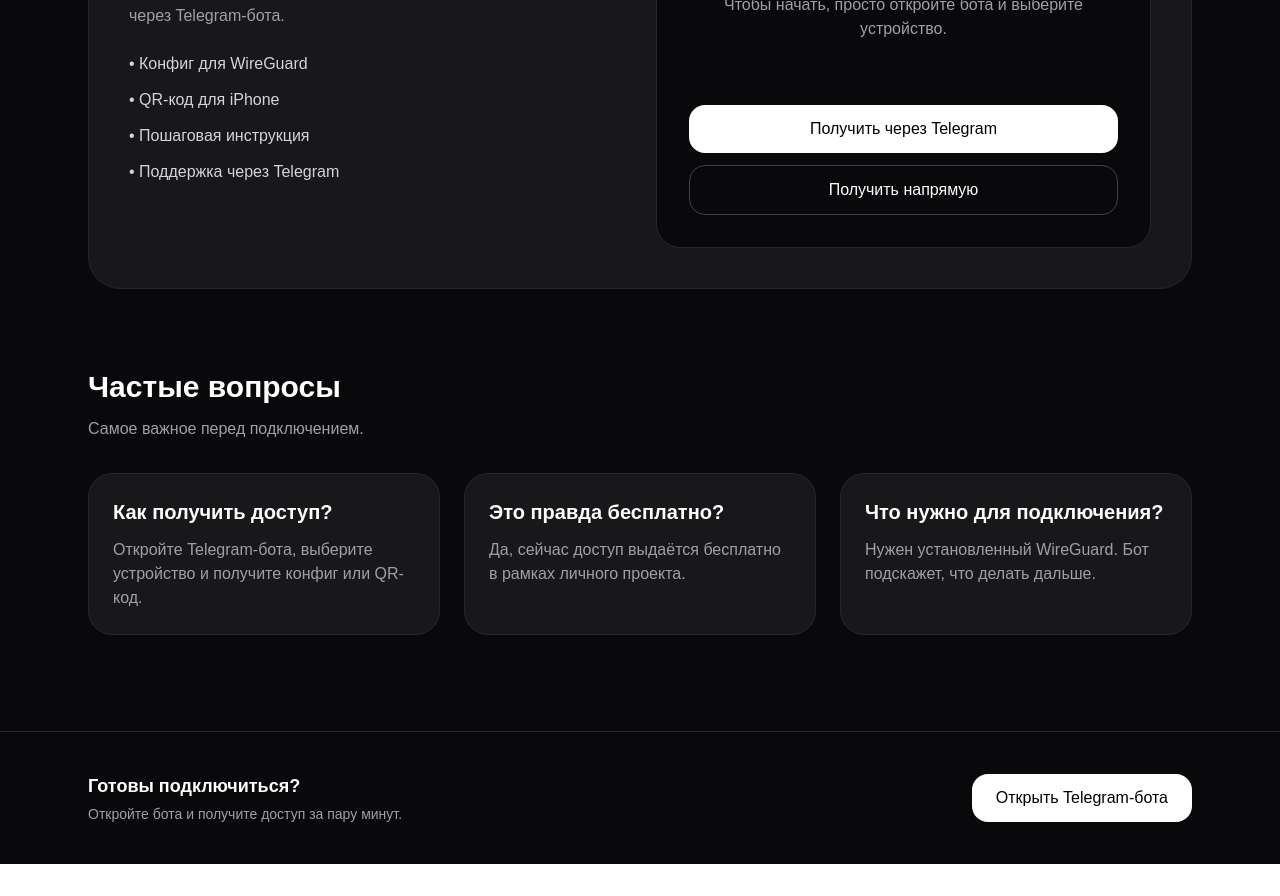
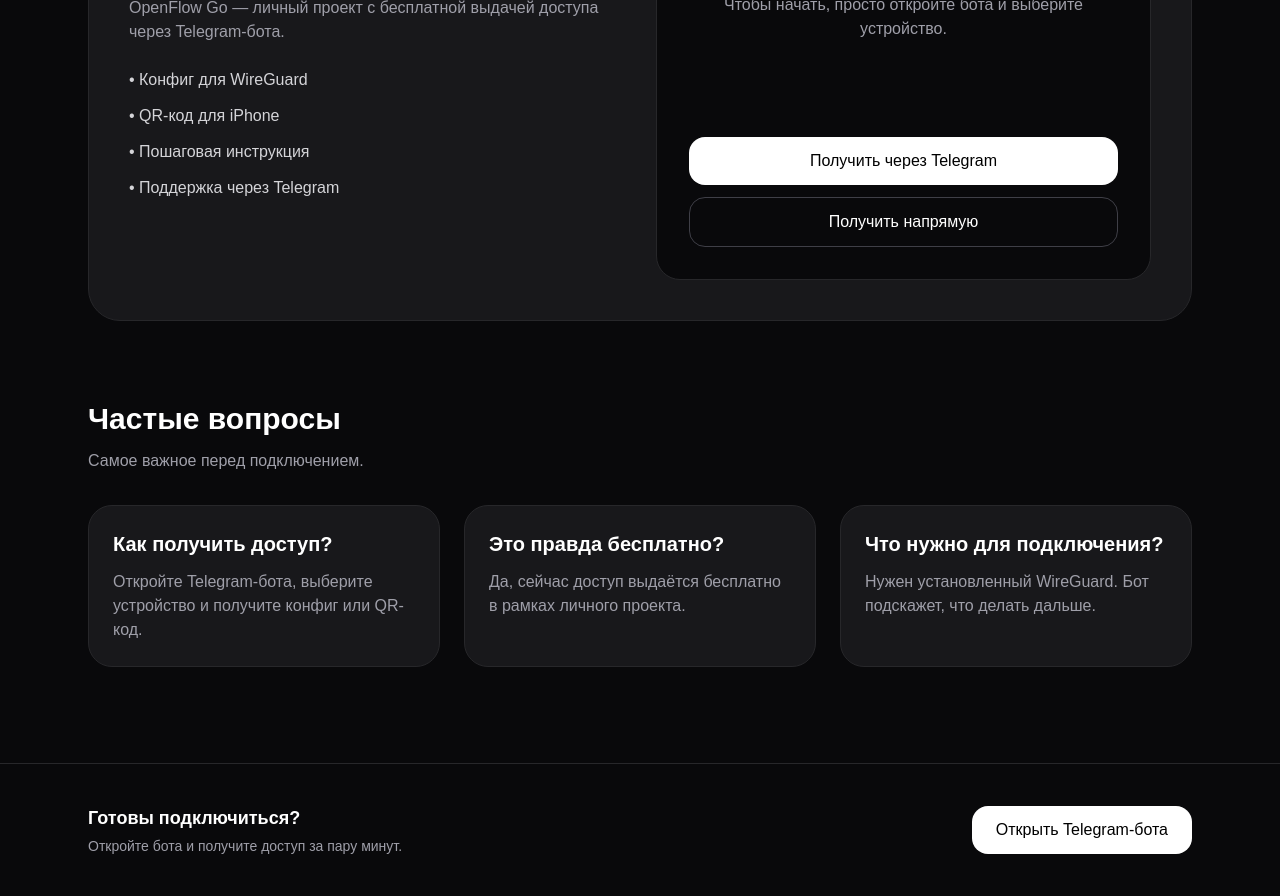
Before and after one commit to openflowgo/vpn-site, a Next.js app: page / in a window 1280 px wide. Shown: the part 1800-2696 px from the top of the page. Before the commit the page ends 2664 px from the top, so only its background shows below. Built offline with nearby package versions, Linux system fonts and the light colour scheme.

Commit message:
fix pricing buttons

```diff
--- a/app/page.tsx
+++ b/app/page.tsx
@@ -204,6 +204,7 @@ export default function Home() {
 
               <div className="mt-8 flex flex-col gap-3">
   <div className="mt-8 flex flex-col gap-3">
+  <div className="mt-8 flex flex-col gap-3">
   <a
     href="https://t.me/openflowgo_bot"
     target="_blank"
@@ -219,6 +220,7 @@ export default function Home() {
   >
     Получить напрямую
   </button>
+</div>
 </div>
 </div>
             </div>
```
